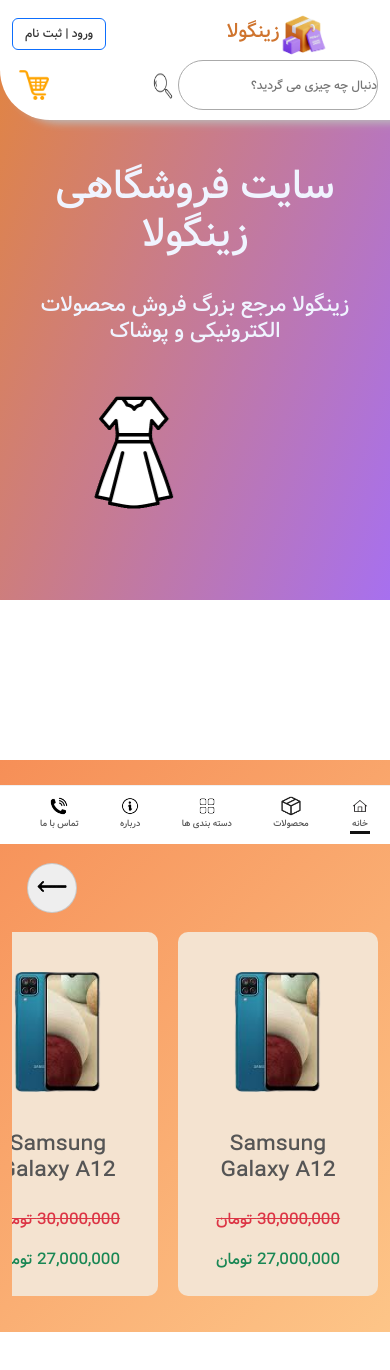
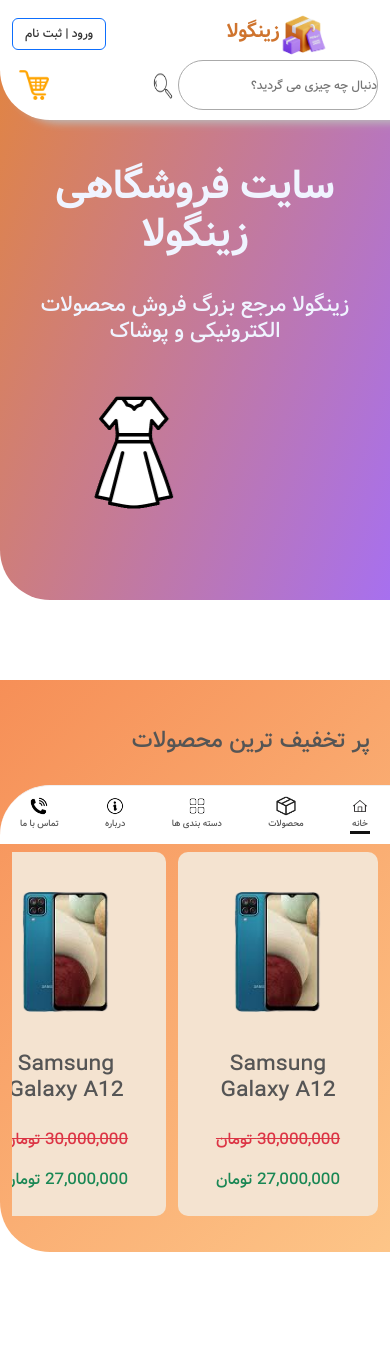
Before and after one commit to Mohammad-Javad-Hojaji/Zingola-Shop, a React (Create React App) app: page / in a window 390 px wide. Shown: the top 1370 px of the page. Built offline with nearby package versions, Linux system fonts and the light colour scheme.

Commit message:
I added a new poster and offer product 	I added a new poster for  zingola shop 	and added a offer product card for zingola 	with scroll and arrow left and right. 	I Fixed navbar . 	I added a border radius to all boxes in zingola.

```diff
--- a/src/components/Navbar/Navbar.jsx
+++ b/src/components/Navbar/Navbar.jsx
@@ -9,7 +9,7 @@ import product from "./../../assets/image/product.png"
 import dropdown from "./../../assets/image/dropdown.png"
 import contact from "./../../assets/image/contact.png"
 import info from "./../../assets/image/about.png"
-import { useState } from "react"
+
 
 
 
@@ -51,7 +51,7 @@ function Navbar(props) {
                         <div className={styled.navnbar_up_wrapper}>
                             <div className={styled.navnbar_up_up}>
                                 <img src={Icon} alt="icon" />
-                                <p className="h5">زینگولا</p>
+                                <p className="h5 bold">زینگولا</p>
                             </div>
 
                             <div className={styled.searchbox_Div}>
--- a/src/components/Navbar/Navbar.module.css
+++ b/src/components/Navbar/Navbar.module.css
@@ -11,9 +11,11 @@
     transition: 2s;
 
 }
-.Navbar:hover{
-   box-shadow: 10px 3px 8px #bbb;
+
+.Navbar:hover {
+    box-shadow: 10px 3px 8px #bbb;
 }
+
 .navbar_wrapper {
     display: flex;
     flex-direction: column;
@@ -89,14 +91,17 @@
 .navnbar_down ul {
     display: flex;
 }
+
 @keyframes circle {
-    0%{
+    0% {
         transform: translateX(100px);
     }
-        50%{
-        transform: translate(50px , 20px);
+
+    50% {
+        transform: translate(50px, 20px);
     }
-        0%{
+
+    0% {
         transform: translate(0px);
     }
 }
@@ -110,7 +115,7 @@
         padding: 10px 20px;
         width: 100%;
         background-color: #fff;
-
+        border-start-end-radius: 50px;
 
     }
 
--- a/src/components/linkNavbar/linkNavbar.module.css
+++ b/src/components/linkNavbar/linkNavbar.module.css
@@ -25,3 +25,9 @@ li{
     color: #000;
     transform: translateY(-2px);
 }
+@media (max-width: 767px) {
+    .Link{
+        margin: 0;
+    }
+
+}
--- a/src/index.css
+++ b/src/index.css
@@ -45,3 +45,6 @@ a{
 .btn-t:hover{
   color: #fff !important;
 }
+.bold{
+  font-family: vazirbold;
+}
--- a/src/pages/Home/Home.jsx
+++ b/src/pages/Home/Home.jsx
@@ -16,9 +16,9 @@ function Home() {
     const [right, setRight] = useState(0)
     function rightHandeler() {
         if (right !== 0) {
-            setRight(right - 220)
+            setRight(right - 212)
         }
-        if (right === 220) {
+        if (right === 212) {
             setDRight("none")
         }
 
@@ -26,10 +26,10 @@ function Home() {
         setDLeft("inline-block")
     }
     function leftHandeler() {
-        if (right !== (all - 1) * 220) {
-            setRight(right + 220)
+        if (right !== (all - 1) * 212) {
+            setRight(right + 212)
         }
-        if (right === (all - 2) * 220) {
+        if (right === (all - 2) * 212) {
             setDLeft("none")
         }
         setDRight("inline-block")
@@ -42,7 +42,7 @@ function Home() {
             <div className={styled.poster_wrapper}>
                 <div className="container-md">
                     <div>
-                        <h1 className="text-center pt-4 display-2">سایت فروشگاهی زینگولا</h1>
+                        <h1 className="text-center pt-4 display-2 bold">سایت فروشگاهی زینگولا</h1>
                         <h2 className="text-center h4 pt-4">زینگولا مرجع بزرگ فروش محصولات الکترونیکی و پوشاک</h2>
                     </div>
                     <div className={styled.poster_wrapper_image}>
--- a/src/pages/Home/Home.module.css
+++ b/src/pages/Home/Home.module.css
@@ -2,10 +2,10 @@
     padding-top: 140px;
     width: 100%;
     height: 700px;
-    padding-bottom: 50px;
     background: linear-gradient(130deg, #ff6f00, #b07fee);
     animation: posteranimatecolor 10s infinite alternate;
     color: #F0F4FF;
+    border-end-end-radius: 50px;
 
 }
 
@@ -18,7 +18,7 @@
 }
 
 .poster_wrapper_image div {
-    animation: posterimage 12s infinite alternate ;
+    animation: posterimage 12s infinite alternate;
     min-width: 100%;
     display: grid;
     place-items: center;
@@ -85,9 +85,13 @@
         background: linear-gradient(150deg, #ef8b3e, #9d79cc);
     }
 }
-.offer_products{
-    margin-top: 10rem;
+
+.offer_products {
+    margin-top: 5rem;
+    border-end-end-radius: 50px;
+
 }
+
 .offer_products_wrapper {
     width: 100%;
     overflow-x: hidden;
@@ -100,7 +104,7 @@
 .offer_products_wrapper>div:last-child {
     display: flex;
     flex-wrap: nowrap;
-    gap: 20px;
+    gap: 12px;
     justify-content: space-around;
 }
 
@@ -134,16 +138,33 @@
     position: relative;
 }
 
+@media (max-width: 1024px) {
+    .arrowleft {
+        display: none !important;
+    }
+
+    .arrowright {
+        display: none !important;
+    }
+
+    .postes {
+        overflow-x: auto;
+        translate:0px !important;
+    }
+}
+
 @media (max-width: 448px) {
-    .poster_wrapper_image img{
+    .poster_wrapper_image img {
 
         width: 200px;
 
     }
-    .poster_wrapper_image div{
+
+    .poster_wrapper_image div {
         width: 100%;
     }
-    .poster_wrapper{
+
+    .poster_wrapper {
         padding-bottom: 0;
         height: 600px;
     }
```
Also changed, not shown: data/db.json (added, +8 -0 lines).
